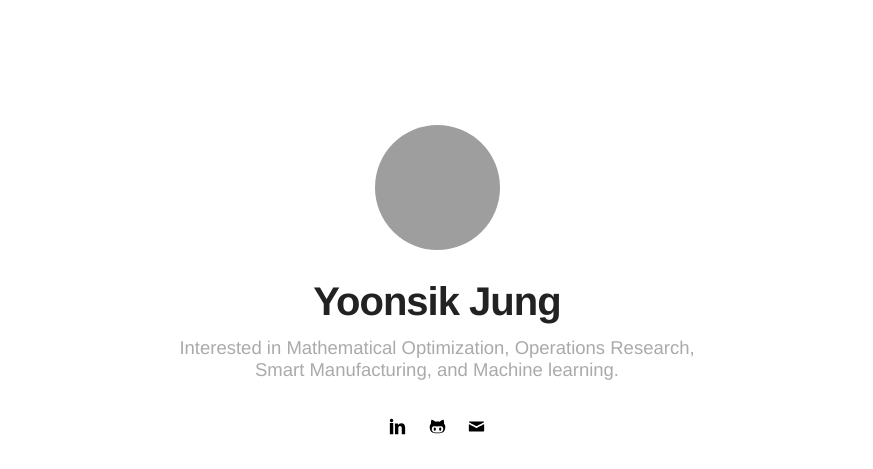
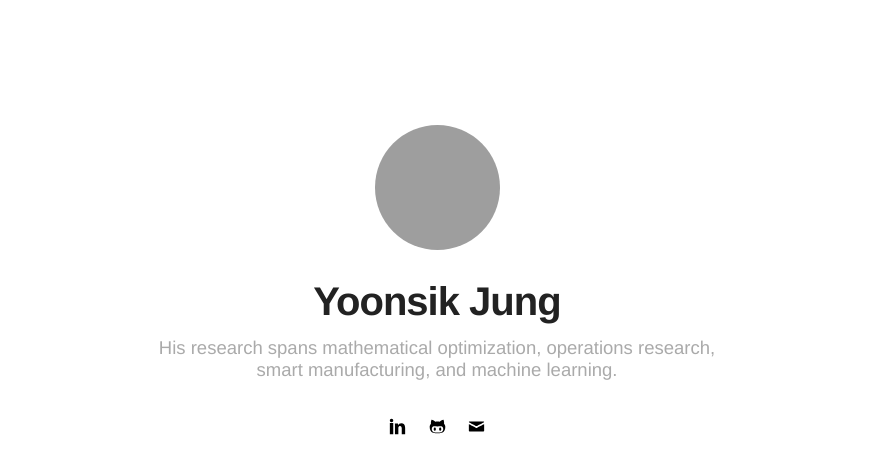
Before and after one commit to yoonsik-jung-opt/yoonsik-jung-opt.github.io, a Jekyll site: the page built from index.html, in a window 1280 px wide. Shown: the top 469 px of the page, without its empty margins (203-1076 px from the left). Built offline with Jekyll 4.4.1, drawn with Linux system fonts in a browser that asks for light colours.

Commit message:
update bio 250320-2

```diff
--- a/_config.yml
+++ b/_config.yml
@@ -1,6 +1,7 @@
 # main text of home
 name: Yoonsik Jung
-bio: Interested in Mathematical Optimization, Operations Research, Smart Manufacturing, and Machine learning.
+bio: His research spans mathematical optimization, operations research, smart manufacturing, and machine learning.
+
 
 # twitter summary info
 # description: A blog about technology and stuff related
```
